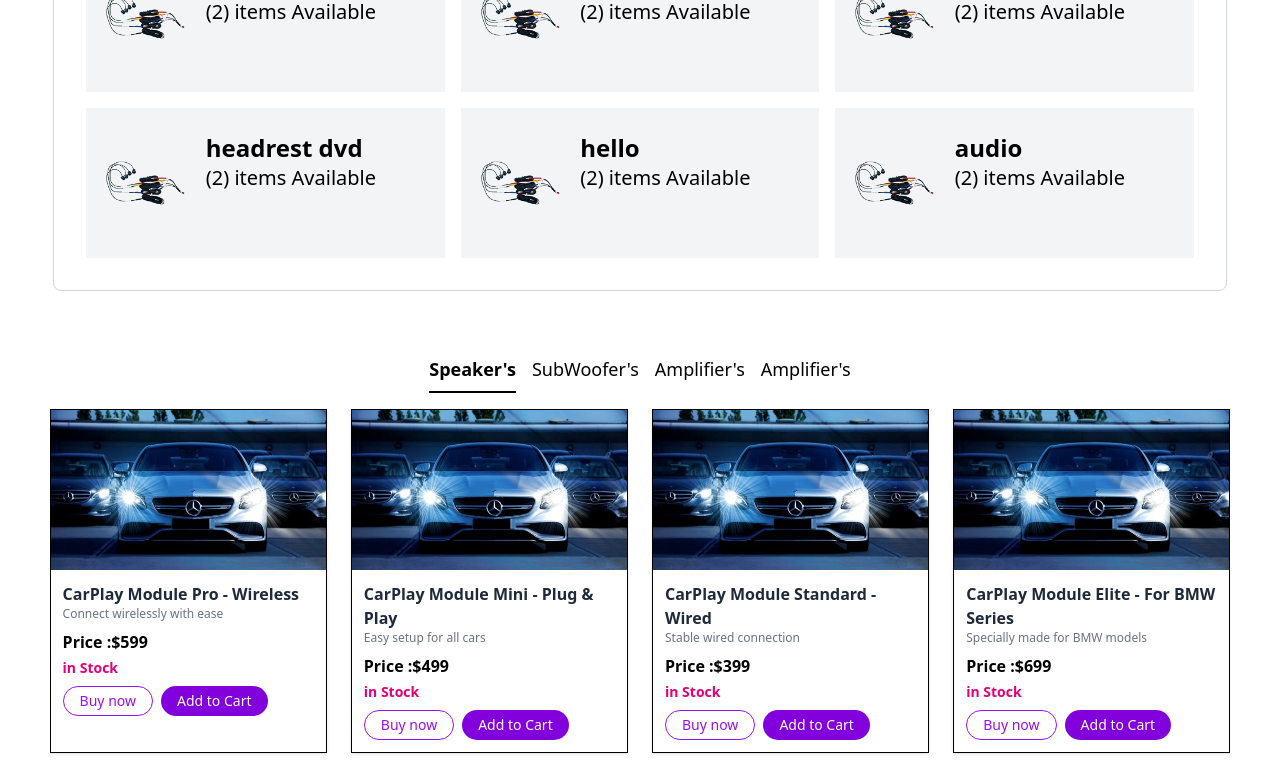
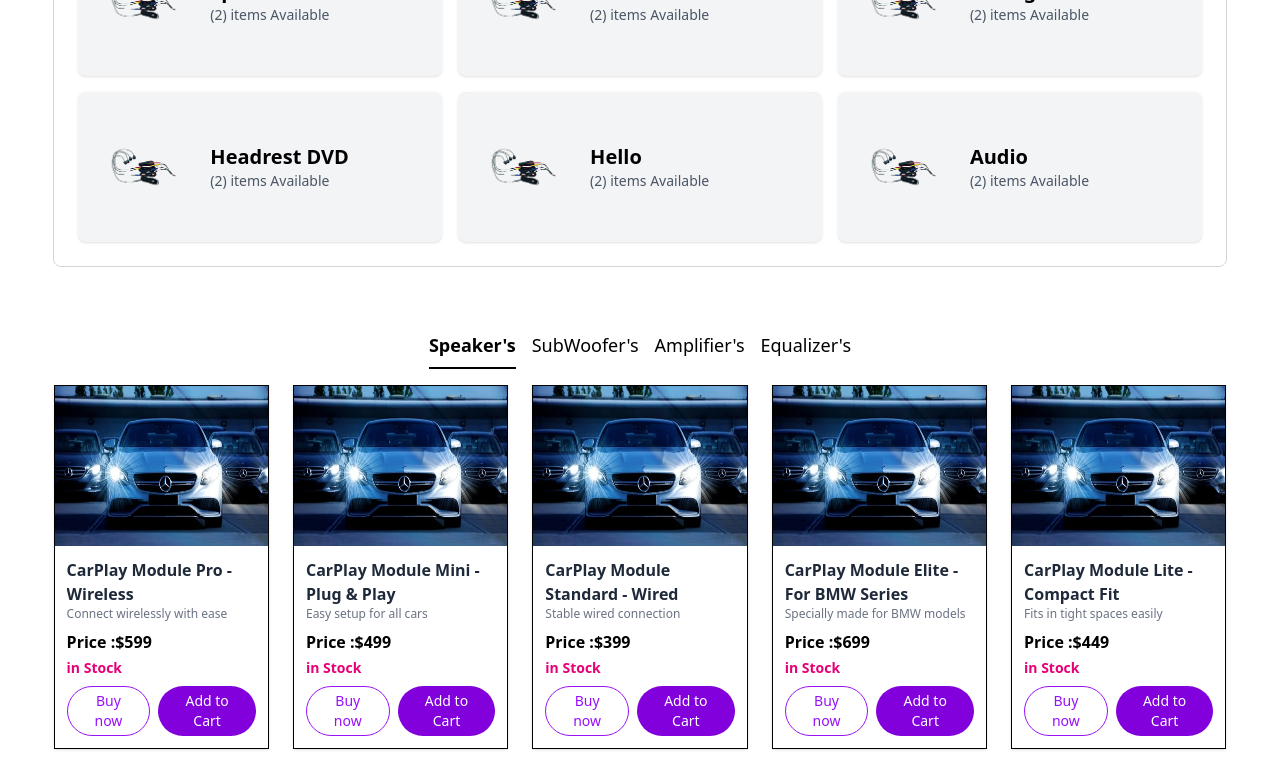
Before and after one commit to kulbirdhiman/car-audio-expert-frontend, a Next.js app: page / in a window 1280 px wide. Shown: the part 1320-2091 px from the top of the page. Built offline with nearby package versions, Linux system fonts and the light colour scheme; no server answers.

Commit message:
chnage userpage

```diff
--- a/components/home/Accessories.tsx
+++ b/components/home/Accessories.tsx
@@ -1,29 +1,39 @@
 import React from "react";
 import Image from "next/image";
-import CardImage from "@/public/abc.png"
+import CardImage from "@/public/abc.png";
+
 const Accessories = () => {
-  const data = ["Speaker","Camra ","wiring ","headrest dvd","hello","audio "]
+  const data = ["Speaker", "Camera", "Wiring", "Headrest DVD", "Hello", "Audio"];
+
   return (
-    <div className="my-8 w-11/12 mx-auto  border rounded-lg border-gray-300 p-8">
+    <div className="my-8 w-11/12 mx-auto border rounded-lg border-gray-300 p-6">
       {/* Section Title */}
-      <h1 className="text-4xl p-2 font-semibold border-b border-gray-300  text-gray-800 mb-6">
+      <h1 className="text-3xl sm:text-4xl font-semibold border-b border-gray-300 text-gray-800 mb-6 pb-2">
         Accessories
       </h1>
 
-      {/* Grid Layout */}
-      <div className="grid grid-cols-1 md:grid-cols-3 gap-1 md:gap-4">
+      {/* Grid: Always 3 columns */}
+      <div className="grid grid-cols-3 gap-4">
         {data.map((name, index) => (
-         <div key={index} className='w-full bg-gray-100  h-[150px] flex'>
-         <div className='w-1/3 flex justify-center items-center'>
-         <Image
-         className='w-[100px] border mix-blend-darken '
-         src={CardImage} alt='this is card image' height={200} width={200}/>
-         </div>
-         <div className='text-xl w-[49%] pt-6'>
-            <h2 className='text-2xl font-semibold'> {name}</h2>
-            <h4>(2) items Available</h4>
-         </div>
-     </div>
+          <div
+            key={index}
+            className="bg-gray-100 h-[150px] rounded-lg shadow-sm flex items-center gap-4 p-4"
+          >
+            <div className="w-[100px] h-[100px] flex justify-center items-center">
+              <Image
+                src={CardImage}
+                alt={`${name} image`}
+                width={80}
+                height={80}
+                className="object-contain mix-blend-darken"
+              />
+            </div>
+
+            <div className="flex flex-col justify-center">
+              <h2 className="text-base sm:text-xl font-semibold">{name}</h2>
+              <p className="text-xs sm:text-sm text-gray-600">(2) items Available</p>
+            </div>
+          </div>
         ))}
       </div>
     </div>
--- a/components/home/AudioSection.tsx
+++ b/components/home/AudioSection.tsx
@@ -1,13 +1,14 @@
-import React from 'react'
+import React from 'react';
 import TabComponent from './TabComponet';
 import AudioProductCard from './AudioCard';
+
 const AudioSection = () => {
-    const androidProducts = [
+  const products = [
     {
       image: '/main.png',
       smallTitle: 'CarPlay Module',
       title: 'CarPlay Module Pro - Wireless',
-          subtitle: 'Connect wirelessly with ease', // <- NEW
+      subtitle: 'Connect wirelessly with ease',
       price: 599,
       stock: 'Out of Stock',
     },
@@ -53,118 +54,16 @@
     },
   ];
 
-
-      const linuxProducts = [
-        {
-          image: '/main.png',
-          smallTitle: 'CarPlay Module',
-          title: 'CarPlay Module Pro - Wireless',
-          subtitle: 'Connect wirelessly with ease', // <- NEW
-          price: 599,
-          stock: 'Out of Stock',
-        },
-        {
-          image: '/main.png',
-          smallTitle: 'CarPlay Module',
-          title: 'CarPlay Module Mini - Plug & Play',
-          subtitle: 'Easy setup for all cars',
-          price: 499,
-          stock: 'In Stock',
-        },
-        {
-          image: '/main.png',
-          smallTitle: 'CarPlay Module',
-          title: 'CarPlay Module Standard - Wired',
-          subtitle: 'Stable wired connection',
-          price: 399,
-          stock: 'In Stock',
-        },
-        {
-          image: '/main.png',
-          smallTitle: 'CarPlay Module',
-          title: 'CarPlay Module Elite - For BMW Series',
-          subtitle: 'Specially made for BMW models',
-          price: 699,
-          stock: 'In Stock',
-        },
-        {
-          image: '/main.png',
-          smallTitle: 'CarPlay Module',
-          title: 'CarPlay Module Lite - Compact Fit',
-          subtitle: 'Fits in tight spaces easily',
-          price: 449,
-          stock: 'Limited Stock',
-        },
-        {
-          image: '/main.png',
-          smallTitle: 'CarPlay Module',
-          title: 'CarPlay Module Premium - Fast Boot',
-          subtitle: 'Boots up in seconds',
-          price: 749,
-          stock: 'In Stock',
-        },
-      ];
-
-      const carplayModules = [
-        {
-          image: '/main.png',
-          smallTitle: 'CarPlay Module',
-          title: 'CarPlay Module Pro - Wireless',
-          subtitle: 'Connect wirelessly with ease', // <- NEW
-          price: 599,
-          stock: 'Out of Stock',
-        },
-        {
-          image: '/main.png',
-          smallTitle: 'CarPlay Module',
-          title: 'CarPlay Module Mini - Plug & Play',
-          subtitle: 'Easy setup for all cars',
-          price: 499,
-          stock: 'In Stock',
-        },
-        {
-          image: '/main.png',
-          smallTitle: 'CarPlay Module',
-          title: 'CarPlay Module Standard - Wired',
-          subtitle: 'Stable wired connection',
-          price: 399,
-          stock: 'In Stock',
-        },
-        {
-          image: '/main.png',
-          smallTitle: 'CarPlay Module',
-          title: 'CarPlay Module Elite - For BMW Series',
-          subtitle: 'Specially made for BMW models',
-          price: 699,
-          stock: 'In Stock',
-        },
-        {
-          image: '/main.png',
-          smallTitle: 'CarPlay Module',
-          title: 'CarPlay Module Lite - Compact Fit',
-          subtitle: 'Fits in tight spaces easily',
-          price: 449,
-          stock: 'Limited Stock',
-        },
-        {
-          image: '/main.png',
-          smallTitle: 'CarPlay Module',
-          title: 'CarPlay Module Premium - Fast Boot',
-          subtitle: 'Boots up in seconds',
-          price: 749,
-          stock: 'In Stock',
-        },
-      ];
-
-
   const tabDataa = [
     {
       id: 1,
       label: "Speaker's",
       content: (
-            <div className="grid grid-cols-1 sm:grid-cols-2 md:grid-cols-4 gap-6">
-              {androidProducts.map((product, idx) => (
+        <div className="sm:grid sm:grid-cols-2 lg:grid-cols-5 gap-6 overflow-x-auto sm:overflow-x-visible flex sm:flex-none space-x-4 sm:space-x-0 px-1">
+          {products.map((product, idx) => (
+            <div className="min-w-[80%] sm:min-w-0 flex-shrink-0 sm:flex-shrink">
               <AudioProductCard key={idx} {...product} />
+            </div>
           ))}
         </div>
       ),
@@ -173,9 +72,11 @@
       id: 2,
       label: "SubWoofer's",
       content: (
-            <div className="grid grid-cols-1 sm:grid-cols-2 md:grid-cols-4 gap-6">
-              {linuxProducts.map((product, idx) => (
+        <div className="sm:grid sm:grid-cols-2 lg:grid-cols-5 gap-6 overflow-x-auto sm:overflow-x-visible flex sm:flex-none space-x-4 sm:space-x-0 px-1">
+          {products.map((product, idx) => (
+            <div className="min-w-[80%] sm:min-w-0 flex-shrink-0 sm:flex-shrink">
               <AudioProductCard key={idx} {...product} />
+            </div>
           ))}
         </div>
       ),
@@ -184,25 +85,30 @@
       id: 3,
       label: "Amplifier's",
       content: (
-            <div className="grid grid-cols-1 sm:grid-cols-2 md:grid-cols-4 gap-4">
-              {carplayModules.map((product, idx) => (
+        <div className="sm:grid sm:grid-cols-2 lg:grid-cols-5 gap-6 overflow-x-auto sm:overflow-x-visible flex sm:flex-none space-x-4 sm:space-x-0 px-1">
+          {products.map((product, idx) => (
+            <div className="min-w-[80%] sm:min-w-0 flex-shrink-0 sm:flex-shrink">
               <AudioProductCard key={idx} {...product} />
+            </div>
           ))}
         </div>
       ),
     },
     {
       id: 4,
-          label: "Amplifier's",
+      label: "Equalizer's",
       content: (
-            <div className="grid grid-cols-1 sm:grid-cols-2 md:grid-cols-4 gap-4">
-              {carplayModules.map((product, idx) => (
+        <div className="sm:grid sm:grid-cols-2 lg:grid-cols-5 gap-6 overflow-x-auto sm:overflow-x-visible flex sm:flex-none space-x-4 sm:space-x-0 px-1">
+          {products.map((product, idx) => (
+            <div className="min-w-[80%] sm:min-w-0 flex-shrink-0 sm:flex-shrink">
               <AudioProductCard key={idx} {...product} />
+            </div>
           ))}
         </div>
       ),
     },
   ];
+
 
   return (
     <div className="w-[96%] mx-auto p-6">
@@ -214,6 +120,6 @@
       />
     </div>
   );
-}
+};
 
-export default AudioSection
+export default AudioSection;
--- a/components/home/Card.tsx
+++ b/components/home/Card.tsx
@@ -27,7 +27,7 @@
       <img
         src={imgSrc || "/placeholder.png"}
         alt={name}
-        className="w-full h-48 object-contain"
+        className="w-full h-48 object-cover"
       />
       <div className="p-3">
         <div className="text-xs text-gray-500">{smallTitle}</div>
--- a/components/home/HeroSection.tsx
+++ b/components/home/HeroSection.tsx
@@ -9,16 +9,16 @@
       <div className="w-full md:w-[70%]">
         <ImageSlider />
       </div>
-      <div className="w-full md:w-[30%] flex flex-col gap-4">
+      <div className="w-full md:w-[30%] flex md:flex-col gap-4">
         <Image
           src={sideImage}
           alt="this is side image"
-          className="w-full h-[200px] object-cover "
+          className="w-full h-[100px] md:h-[200px] object-cover "
         />
         <Image
           src={sideImage}
           alt="this is side image"
-          className="w-full h-[200px] object-cover "
+          className="w-full h-[100px] md:h-[200px] object-cover "
         />
       </div>
     </div>
--- a/components/home/newArrivals.tsx
+++ b/components/home/newArrivals.tsx
@@ -93,11 +93,12 @@
 
       <div className="flex flex-wrap gap-6">
         {/* Product Grid */}
-        <div className="flex-[1_1_70%] grid grid-cols-1 sm:grid-cols-2 gap-6">
-          {products.map((product, index) => (
-            <ProductCard key={index} {...product} />
-          ))}
-        </div>
+      <div className="flex-[1_1_70%] grid grid-cols-1 sm:grid-cols-2 gap-6">
+  {products.map((product) => (
+    <ProductCard key={product.id} {...product} />
+  ))}
+</div>
+
 
         {/* Audio Product Card */}
         <div className="flex-[1_1_25%] mt-2 sm:mt-6">
--- a/package.json
+++ b/package.json
@@ -23,6 +23,8 @@
     "react": "^19.0.0",
     "react-apexcharts": "^1.7.0",
     "react-country-state-city": "^1.1.12",
+    "react-dnd": "^16.0.1",
+    "react-dnd-html5-backend": "^16.0.1",
     "react-dom": "^19.0.0",
     "react-hook-form": "^7.55.0",
     "react-hot-toast": "^2.5.2",
```
Also changed, not shown: app/user/layout.tsx (+21 -30 lines), app/user/orders/page.tsx (+39 -22 lines), components/home/WhatWeOffer.tsx (+4 -4 lines), components/layout/UserMenu.tsx (+35 -56 lines), 1 other file (tests, documents, lock files or other folders). Lines whose indentation alone changed are shown as unchanged.
